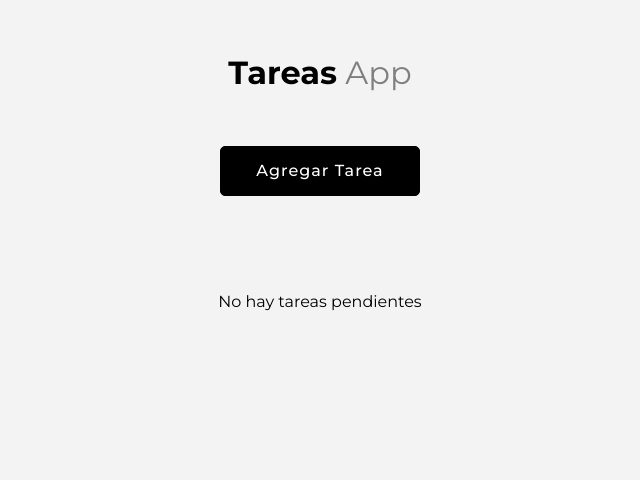
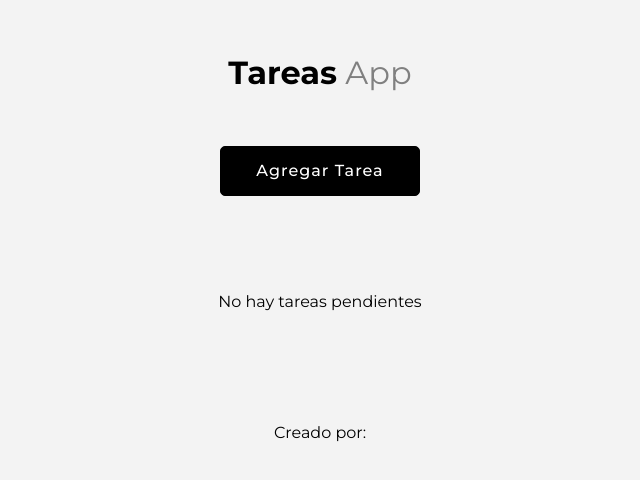
Before and after one commit to AndresGuerreroTests/Azure-U, a React (Create React App) app: page / in a window 1280 px wide. Shown: the top 480 px of the page, without its empty margins (320-960 px from the left). Built offline with nearby package versions, Linux system fonts and the light colour scheme.

Commit message:
Se añade texto

```diff
--- a/src/App.js
+++ b/src/App.js
@@ -34,7 +34,7 @@ function App() {
             <Route exact path="/editar/:id" component={TaskForm} />
           </Switch>
         </Container>
-        <TextMain></TextMain>
+        <TextMain>Creado por: </TextMain>
       </Router>
     </ContextProvider>
   );
```
